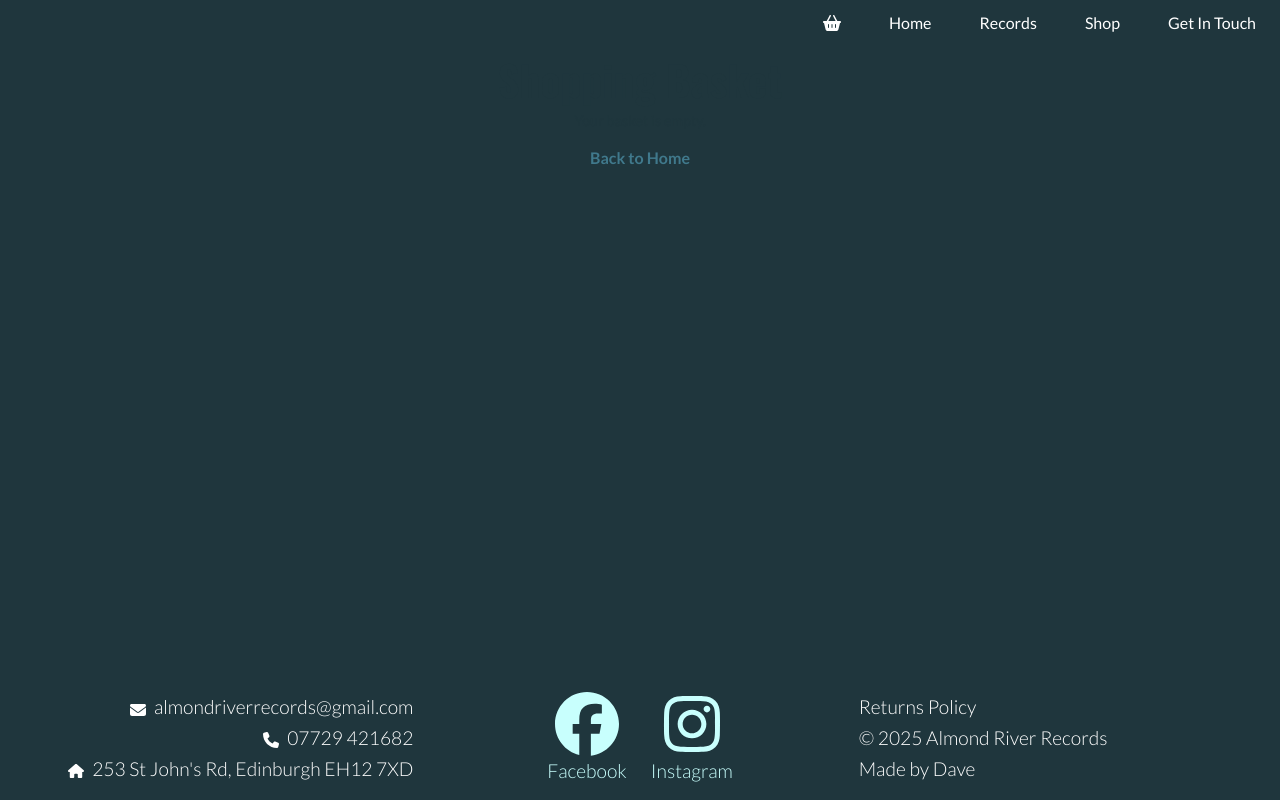
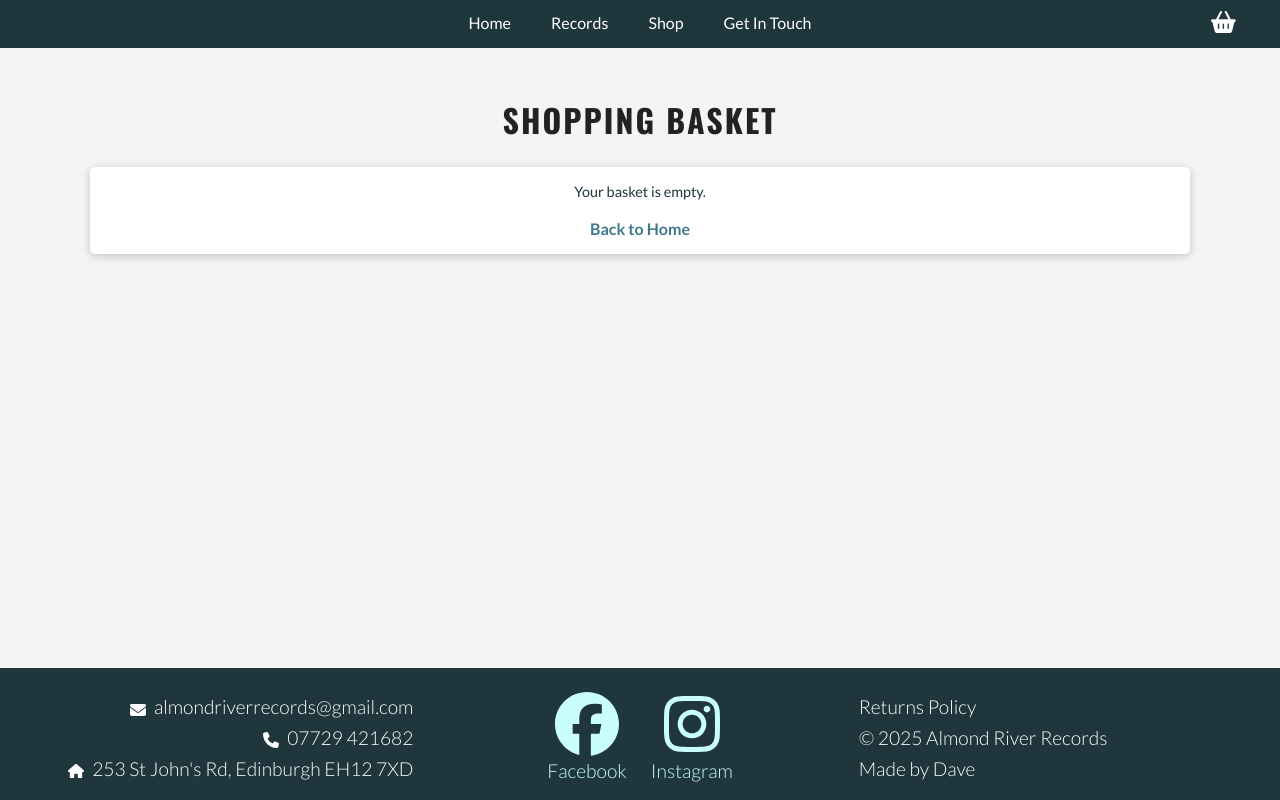
Before and after one commit to dvhzldn/almond-river-records, a Next.js app: page /basket in a window 1280 px wide. Built offline with nearby package versions, Linux system fonts and the light colour scheme.

Commit message:
Nav menu styling to accommodate basket. Centred menu items.

```diff
--- a/src/app/about/page.tsx
+++ b/src/app/about/page.tsx
@@ -1,5 +1,6 @@
 import Image from "next/image";
 import Link from "next/link";
+
 export default function AboutPage() {
 	return (
 		<div className="page-container">
--- a/src/app/basket/page.tsx
+++ b/src/app/basket/page.tsx
@@ -12,8 +12,10 @@ export default function BasketPage() {
 	};
 
 	return (
+		<div className="page-container">
+			<h1 className="page-title">Shopping Basket</h1>
+			<div className="content-box">
 				<div className="basket-container">
-			<h1>Shopping Basket</h1>
 					{basket.length === 0 ? (
 						<p>Your basket is empty.</p>
 					) : (
@@ -33,17 +35,25 @@ export default function BasketPage() {
 											<h3>{item.title}</h3>
 											<p>By {item.artist}</p>
 											<p>Price: £{(item.price / 100).toFixed(2)}</p>
-									<button onClick={() => removeFromBasket(item.id)}>
+											<button
+												onClick={() => removeFromBasket(item.id)}
+											>
 												Remove
 											</button>
 										</div>
 									</li>
 								))}
 							</ul>
-					<button onClick={clearBasket} className="clear-basket-button">
+							<button
+								onClick={clearBasket}
+								className="clear-basket-button"
+							>
 								Clear Basket
 							</button>
-					<button onClick={handleCheckout} className="checkout-button">
+							<button
+								onClick={handleCheckout}
+								className="checkout-button"
+							>
 								Buy Now
 							</button>
 						</>
@@ -51,5 +61,7 @@ export default function BasketPage() {
 					<br />
 					<Link href="/">Back to Home</Link>
 				</div>
+			</div>
+		</div>
 	);
 }
--- a/src/app/globals.css
+++ b/src/app/globals.css
@@ -14,6 +14,7 @@
 	--background: linear-gradient(to bottom, var(--colour-4), var(--colour-1));
 	--border-radius: 5px;
 	--box-shadow: 0 2px 10px var(--blur);
+	--footer-height: 180px;
 
 	/* New Color Variables */
 	--colour-1: #40798cff;
@@ -24,71 +25,6 @@
 	--colour-6: #1e7508;
 	--colour-7: #ffffff;
 	--blur: rgba(0, 0, 0, 0.2);
-}
-
-/* Dark Mode */
-@media (prefers-color-scheme: dark) {
-	:root {
-		--colour-1: #1a1a2e;
-		--colour-2: #16213e;
-		--colour-3: #0f3460;
-		--colour-4: #e94560;
-		--colour-5: #ffffff;
-		--colour-6: #e94560;
-		--colour-7: #121212; /* Dark background */
-		--blur: rgba(255, 255, 255, 0.1);
-
-		--background: linear-gradient(
-			to bottom,
-			var(--colour-1),
-			var(--colour-3)
-		);
-	}
-
-	html {
-		background: var(--colour-7);
-	}
-
-	body {
-		color: var(--colour-5);
-	}
-
-	.container,
-	.section,
-	.record-card,
-	.modalContent {
-		background: var(--colour-1);
-		color: var(--colour-5);
-	}
-
-	h1,
-	h2,
-	h3,
-	h4,
-	p {
-		color: var(--colour-5);
-	}
-
-	a {
-		color: var(--colour-4);
-	}
-
-	.menu,
-	.footer {
-		background: var(--colour-2);
-	}
-
-	.filter-controls button,
-	.form button,
-	.pagination button {
-		background: var(--colour-3);
-	}
-
-	.filter-controls button:hover,
-	.form button:hover,
-	.pagination button:hover {
-		background: var(--colour-4);
-	}
 }
 
 /* Base Layout */
@@ -184,6 +120,40 @@ p {
 	color: var(--colour-4);
 }
 
+/* Basket */
+
+.basket-wrapper {
+	position: absolute;
+	right: 20px;
+	top: 50%;
+	transform: translateY(-50%);
+}
+
+.basket-link {
+	position: relative;
+	display: flex;
+	align-items: center;
+	color: var(--colour-7);
+	text-decoration: none;
+	font-size: 22px;
+}
+
+.basket-count {
+	position: absolute;
+	top: -5px;
+	right: -10px;
+	background-color: red;
+	color: var(--colour-7);
+	font-size: 12px;
+	font-weight: bold;
+	width: 18px;
+	height: 18px;
+	border-radius: 50%;
+	display: flex;
+	align-items: center;
+	justify-content: center;
+}
+
 /* Links */
 Link,
 a,
@@ -218,6 +188,14 @@ a:hover,
 	z-index: 1000;
 }
 
+.menu-container {
+	display: flex;
+	width: 100%;
+	justify-content: space-between;
+	align-items: center;
+	position: relative;
+}
+
 /* Logo (optional) */
 .menu .menu-logo a {
 	font-size: 1.5rem;
@@ -229,7 +207,13 @@ a:hover,
 .nav-links {
 	list-style: none;
 	display: flex;
-	gap: 3rem;
+	gap: 2.5rem;
+	margin: 0 auto;
+	padding: 0;
+}
+
+.nav-links {
+	white-space: nowrap;
 }
 
 .nav-links li a,
@@ -669,6 +653,7 @@ li {
 	display: flex;
 	flex-direction: column;
 	align-items: center;
+	min-height: calc(100vh - var(--footer-height));
 }
 
 /* Page Title */
@@ -816,8 +801,9 @@ hr {
 		position: absolute;
 		top: 100%;
 		left: 0;
-		right: 0;
+		width: 100%;
 		background: var(--colour-4);
+		text-align: center;
 		display: none;
 		padding: 2rem 0;
 	}
--- a/src/components/Menu.tsx
+++ b/src/components/Menu.tsx
@@ -2,27 +2,35 @@
 import Link from "next/link";
 import { useState } from "react";
 import { FontAwesomeIcon } from "@fortawesome/react-fontawesome";
-import { faShoppingBasket } from "@fortawesome/free-solid-svg-icons";
+import {
+	faShoppingBasket,
+	faBars,
+	faTimes,
+} from "@fortawesome/free-solid-svg-icons";
+import { useBasket } from "@/app/api/context/BasketContext";
+
 export default function Menu() {
 	const [isOpen, setIsOpen] = useState(false);
+	const { basket } = useBasket();
+	const basketCount = basket.length;
 
 	const toggleMenu = () => setIsOpen(!isOpen);
 	const closeMenu = () => setIsOpen(false);
 
 	return (
 		<nav className="menu">
+			<div className="menu-container">
+				{/* Burger Menu Button (Left) */}
 				<div className="burger" onClick={toggleMenu}>
-				{isOpen ? <span>&#x2715;</span> : <span>&#9776;</span>}
+					{isOpen ? (
+						<FontAwesomeIcon icon={faTimes} />
+					) : (
+						<FontAwesomeIcon icon={faBars} />
+					)}
 				</div>
-			<div className="menu-logo">
-				<Link href="/"></Link>
-			</div>
+
+				{/* Navigation Links (Centered) */}
 				<ul className={isOpen ? "nav-links open" : "nav-links"}>
-				<li>
-					<Link href="/basket" onClick={closeMenu}>
-						<FontAwesomeIcon icon={faShoppingBasket} />
-					</Link>
-				</li>
 					<li>
 						<Link href="/" onClick={closeMenu}>
 							Home
@@ -44,6 +52,18 @@ export default function Menu() {
 						</Link>
 					</li>
 				</ul>
+
+				{/* Basket Icon (Right - Always Visible) */}
+				<div className="basket-wrapper">
+					<Link href="/basket" className="basket-link">
+						<FontAwesomeIcon icon={faShoppingBasket} />
+						{basketCount > 0 && (
+							<span className="basket-count">{basketCount}</span>
+						)}{" "}
+						{}
+					</Link>
+				</div>
+			</div>
 		</nav>
 	);
 }
```
Lines whose indentation alone changed are shown as unchanged.
